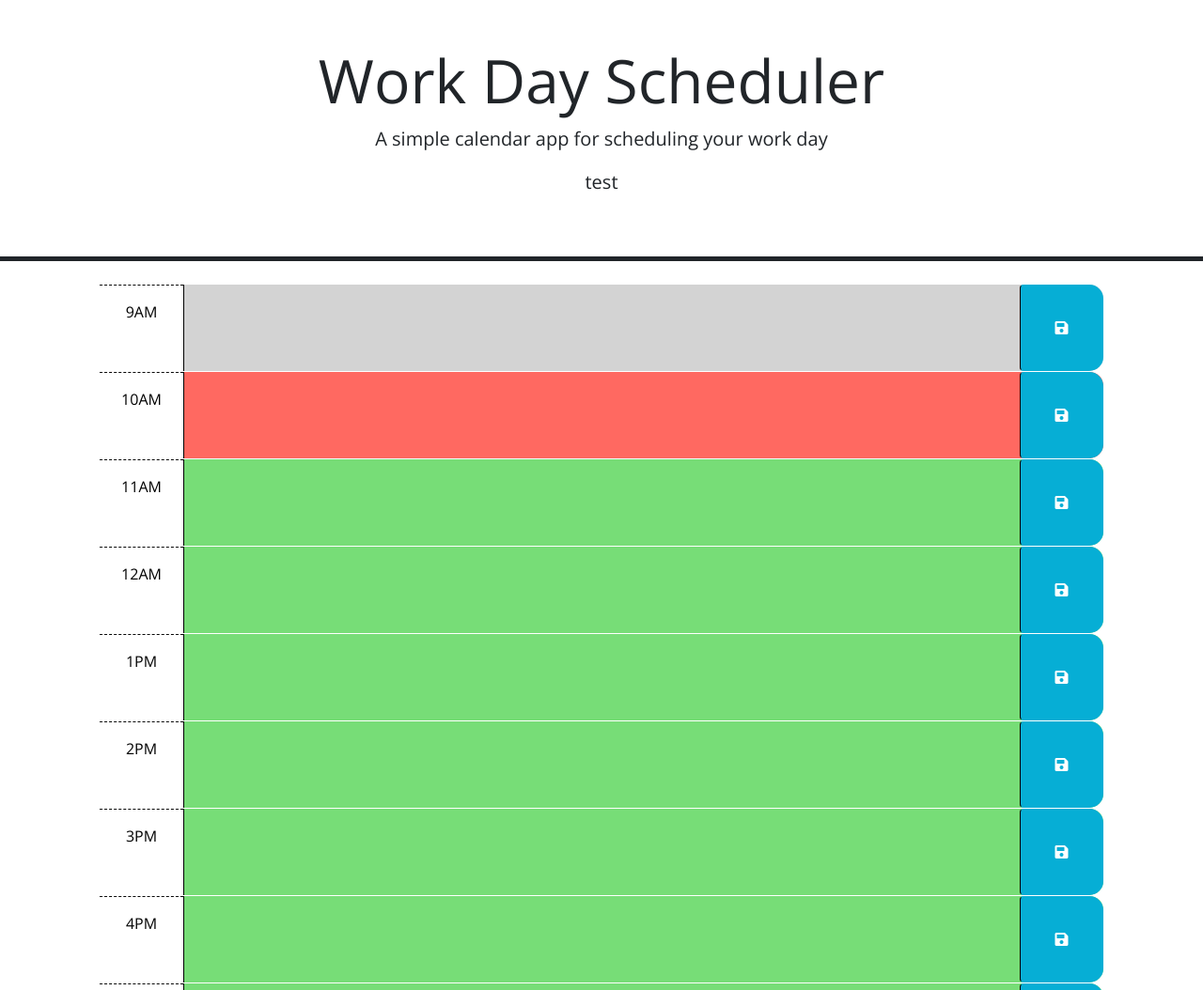
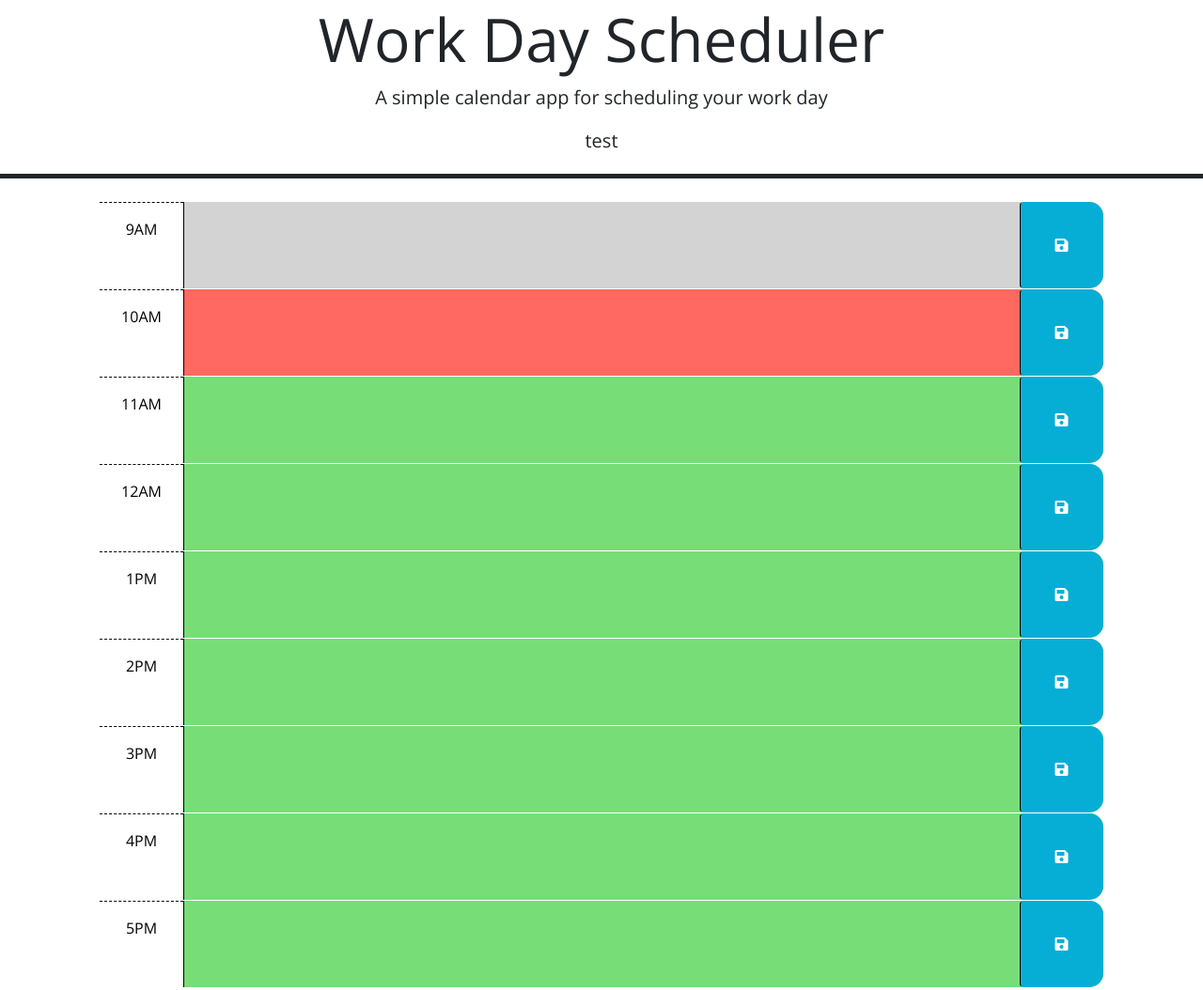
Before and after one commit to sareacct91/Day-Scheduler, a plain HTML site: page index.html in a window 1280 px wide. Shown: the top 1054 px of the page at 94% size. Drawn offline with nearby package versions, Linux system fonts and the light colour scheme.

Commit message:
reduced padding in header

```diff
--- a/index.html
+++ b/index.html
@@ -23,7 +23,7 @@
   </head>
 
   <body>
-    <header class="p-5 mb-4 border-5 border-bottom border-dark text-center">
+    <header class="p-1 mb-4 border-5 border-bottom border-dark text-center">
       <h1 class="display-3">Work Day Scheduler</h1>
       <p class="lead">A simple calendar app for scheduling your work day</p>
       <p id="currentDay" class="lead">test</p>
```
